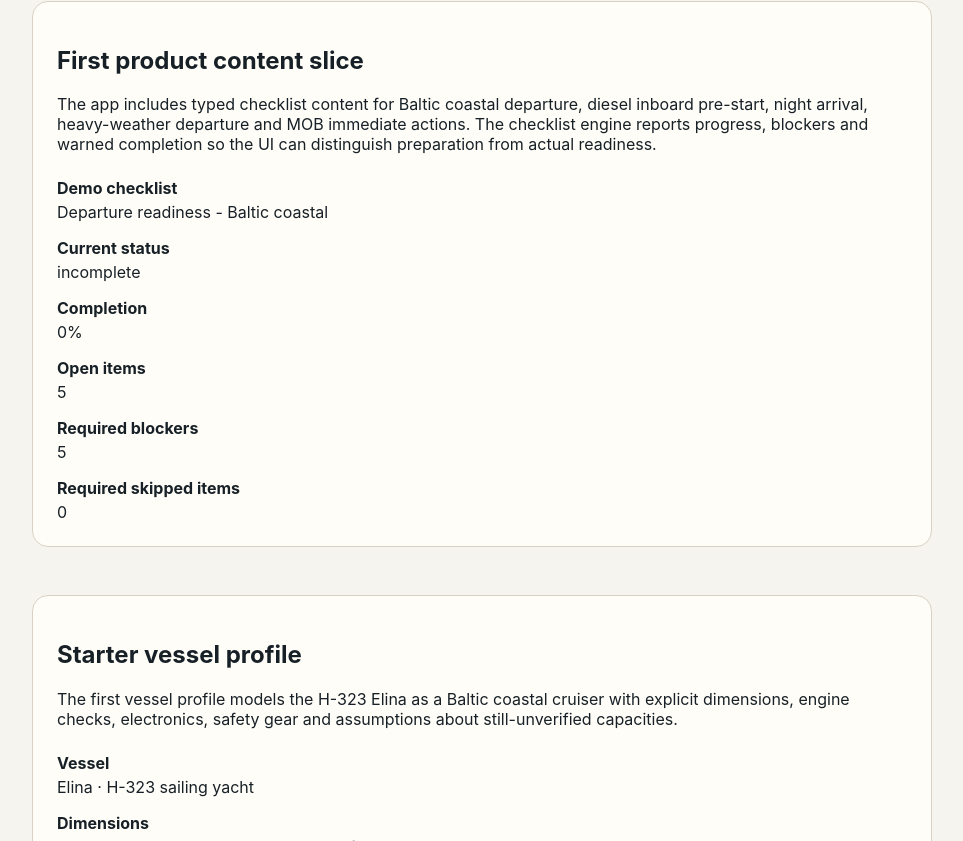
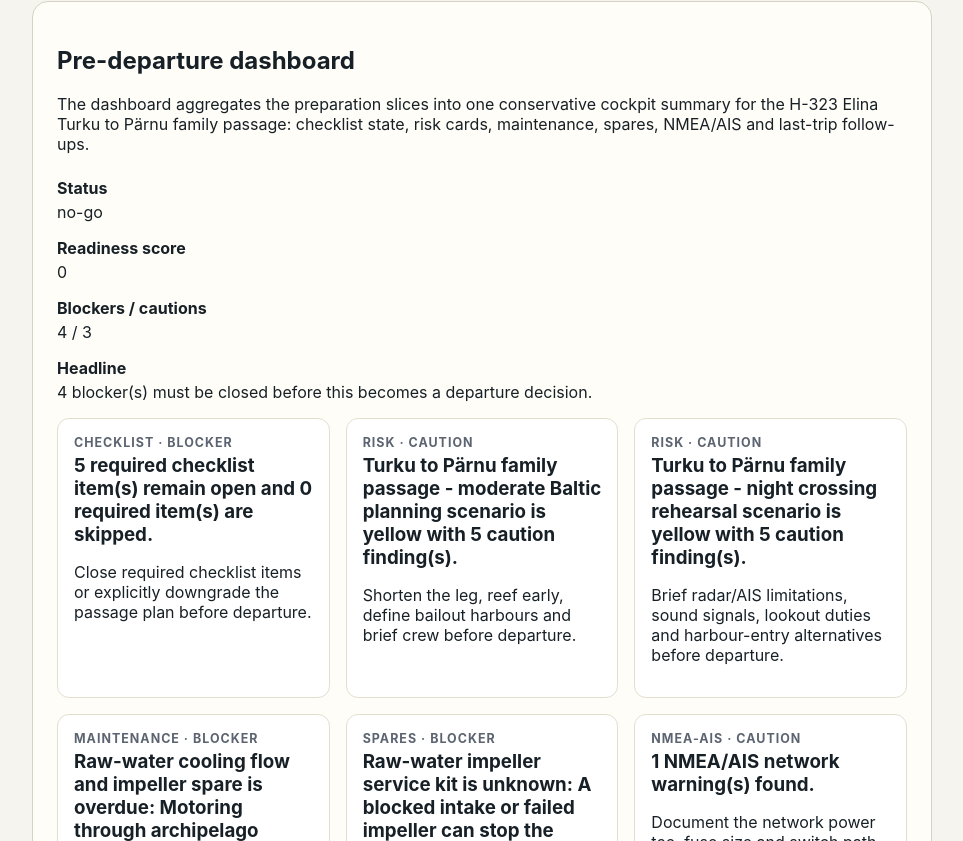
Before and after one commit to polimux/Nautikool, a SvelteKit app: page / in a window 1280 px wide. Shown: the part 339-1180 px from the top of the page, without its empty margins (158-1121 px from the left). Built offline with nearby package versions, Linux system fonts and the light colour scheme.

Commit message:
Surface departure dashboard on landing page

```diff
--- a/src/routes/+page.svelte
+++ b/src/routes/+page.svelte
@@ -2,6 +2,7 @@
   import { coreAisWatchBriefDrills } from '$lib/content/aisWatchBriefs';
   import { coreAisWatchDebriefs } from '$lib/content/aisDebriefs';
   import { coreChecklistTemplates, departureReadinessTemplate } from '$lib/content/checklistTemplates';
+  import { h323ElinaTurkuParnuDepartureDashboard } from '$lib/content/departureDashboard';
   import {
     h323ElinaMaintenanceFindings,
     h323ElinaMaintenanceSummary,
@@ -40,6 +41,7 @@
     vesselId: 'vessel:demo'
   });
   const summary = summarizeChecklistRun(departureReadinessTemplate, run);
+  const starterDepartureDashboard = h323ElinaTurkuParnuDepartureDashboard;
   const starterTemplates = coreChecklistTemplates;
   const starterPassagePlan = turkuToParnuFamilyPassagePlan;
   const starterPassageSummary = summarizePassagePlan(starterPassagePlan);
@@ -83,6 +85,30 @@
     Nautikool is being built as a calm co-skipper for coastal sailors: practical, conservative,
     offline-capable and explicit about assumptions.
   </p>
+
+  <section aria-labelledby="dashboard-title">
+    <h2 id="dashboard-title">Pre-departure dashboard</h2>
+    <p>
+      The dashboard aggregates the preparation slices into one conservative cockpit summary for the H-323 Elina
+      Turku to Pärnu family passage: checklist state, risk cards, maintenance, spares, NMEA/AIS and last-trip follow-ups.
+    </p>
+    <dl>
+      <div><dt>Status</dt><dd>{starterDepartureDashboard.status}</dd></div>
+      <div><dt>Readiness score</dt><dd>{starterDepartureDashboard.readinessScore}</dd></div>
+      <div><dt>Blockers / cautions</dt><dd>{starterDepartureDashboard.blockerCount} / {starterDepartureDashboard.cautionCount}</dd></div>
+      <div><dt>Headline</dt><dd>{starterDepartureDashboard.headline}</dd></div>
+    </dl>
+    <div class="risk-card-list">
+      {#each starterDepartureDashboard.findings.slice(0, 6) as finding}
+        <article>
+          <p class="template-category">{finding.source} · {finding.severity}</p>
+          <h3>{finding.title}</h3>
+          <p>{finding.skipperAction}</p>
+        </article>
+      {/each}
+    </div>
+    <p class="small-note">Read-aloud: {starterDepartureDashboard.readAloudBrief.join(' ')}</p>
+  </section>
 
   <section aria-labelledby="slice-title">
     <h2 id="slice-title">First product content slice</h2>
```
